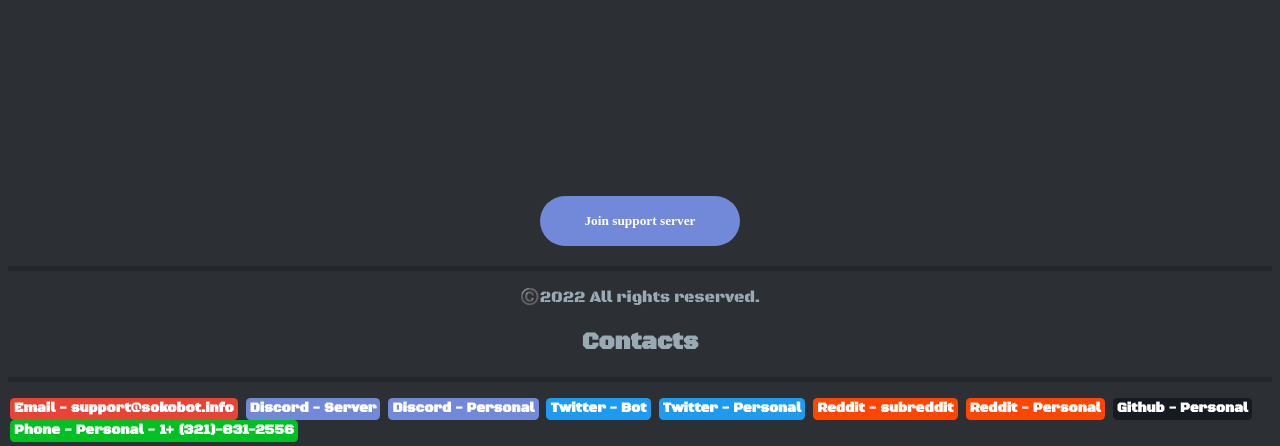
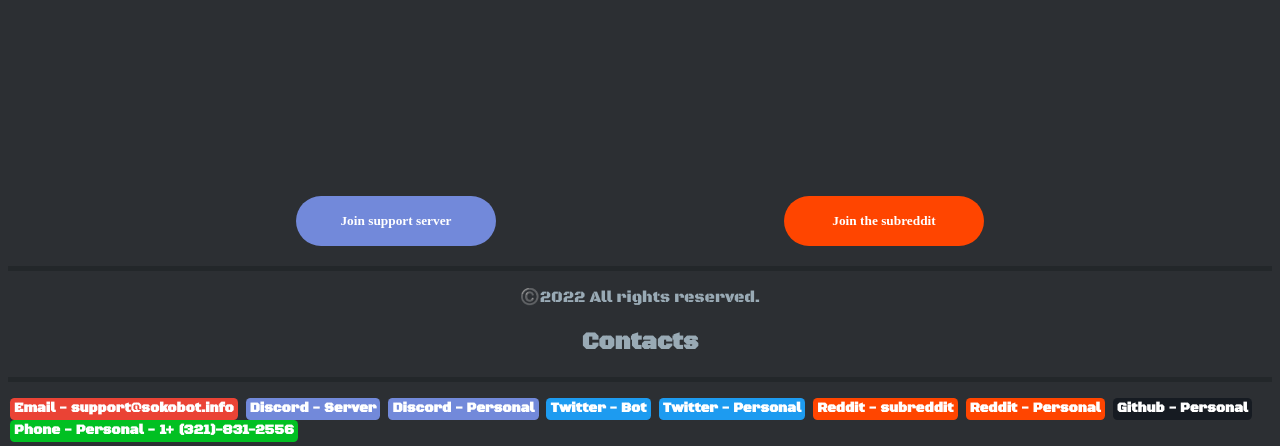
Before and after one commit to jman13378/Sokobot.info, a PHP site: page /custommaps.html in a window 1280 px wide. Shown: the part 1005-1451 px from the top of the page. Run offline with PHP 8.4, Linux system fonts and the light colour scheme; some web fonts are replaced.

Commit message:
fix the mobile view for the buttons in the footer and at the bottom of the page

```diff
--- /dev/null
+++ b/config.json
@@ -0,0 +1,4 @@
+{
+    "discordurl":"https://support.sokobot.info"
+
+}
--- a/css/style.css
+++ b/css/style.css
@@ -103,6 +103,11 @@ nav {
     justify-content: space-evenly;
 }
 
+#main-buttonss {
+    display: flex;
+    justify-content: space-evenly;
+}
+
 #main-buttons-2 {
     display: flex;
     justify-content: space-evenly;
@@ -155,6 +160,12 @@ nav {
     font-family: "Aldrich";
 }
 
+#main-button-2-1-discord:hover {
+    transition: 0.5s;
+    filter: drop-shadow(2px 4px 10px #181a1d);
+    outline: none;
+}
+
 #main-button-2-1-reddit {
     width: 200px;
     height: 50px;
@@ -169,11 +180,19 @@ nav {
     font-family: "Aldrich";
 }
 
+#main-button-2-1-reddit:hover {
+    transition: .5s;
+    filter: drop-shadow(2px 4px 10px #181a1d);
+    outline: none;
+}
+
 #main-button-2-1:hover {
     transition: 0.5s;
     filter: drop-shadow(2px 4px 10px #181a1d);
     outline: none;
 }
+
+
 
 #main-button-1 {
     width: 200px;
--- a/custommaps.html
+++ b/custommaps.html
@@ -277,11 +277,12 @@
       />
     </form>
   </div>
-  <div id="main-buttons" style="margin-top: 200px">
+  <div id="main-buttonss" style="margin-top: 200px">
     <a href="https://discord.gg/czEKF4Edcz"
-      ><button id="main-button-2-1" onclick="hehe()">
-        Join support server
-      </button></a
+      ><button id="main-button-2-1-discord">Join support server</button></a
+    >
+    <a href="https://reddit.com/r/Sokobot"
+      ><button id="main-button-2-1-reddit">Join the subreddit</button></a
     >
   </div>
 
--- a/index.html
+++ b/index.html
@@ -91,8 +91,8 @@
     </p>
     <br />
   </div>
-  <div id="main-buttons" style="margin-top: 200px">
-    <a href="https://discord.gg/czEKF4Edcz"
+  <div id="main-buttonss" style="margin-top: 200px">
+    <a href=""
       ><button id="main-button-2-1-discord">Join support server</button></a
     >
     <a href="https://reddit.com/r/Sokobot"
--- a/js/script.js
+++ b/js/script.js
@@ -14,12 +14,10 @@ function moveToMobile() {
     let nav = document.getElementById('nav');
     let navdiv = document.getElementById('navtext-div');
     let navtext = document.getElementById('navtext');
-    let closebutton = document.getElementById('closeButton');
-    let hamburguer = document.getElementById('hamburguer');
     let logomain = document.getElementById('logo-main-1');
-    let author = document.getElementById('creper92yt')
     let mainbuttons = document.getElementById('main-buttons');
     let mainbuttons2 = document.getElementById('main-buttons-2');
+    let mainbuttonss = document.getElementById('main-buttonss');
 
     let mainbutton2 = document.getElementById('main-button-2')
     let mainbutton3 = document.getElementById('main-button-4')
@@ -27,6 +25,7 @@ function moveToMobile() {
     let info2 = document.getElementById('main-info-2');
 
     let footersupport = document.getElementById('footer-support');
+    footersupport.style.display = "grid";
 
     nav.style.padding = "50px 0 50px";
     navdiv.style.justifyContent = "none";
@@ -41,8 +40,9 @@ function moveToMobile() {
 
     logomain.style.height = logomainheight + "px"
 
-    footersupport.style.display = "grid";
 
+
+    mainbuttonss.style.display = "grid";
     mainbuttons.style.display = "grid";
     mainbuttons2.style.display = "grid";
     mainbutton2.style.marginTop = "20px";
--- a/js/script2.js
+++ b/js/script2.js
@@ -18,6 +18,7 @@ function moveToMobile() {
     let author = document.getElementById('creper92yt')
     let mainbuttons = document.getElementById('main-buttons');
     let mainbutton2 = document.getElementById('main-button-2')
+    let mainbuttonss = document.getElementById('main-buttonss');
 
     let memberimg1 = document.getElementById('developers-img1');
     let memberimg2 = document.getElementById('developers-img2');
@@ -33,6 +34,9 @@ function moveToMobile() {
     let developersgrade3 = document.getElementById('developers-grade3')
 
 
+    let footersupport = document.getElementById('footer-support');
+    footersupport.style.display = "grid";
+
     nav.style.padding = "50px 0 50px";
     navdiv.style.justifyContent = "none";
     navdiv.style.display = "grid";
@@ -46,6 +50,7 @@ function moveToMobile() {
 
     logomain.style.height = logomainheight + "px"
 
+    mainbuttonss.style.display = "grid";
     mainbuttons.style.display = "grid";
     mainbutton2.style.marginTop = "20px";
 
```
Also changed, not shown: commands.html (+8 -1 lines), developers.html (+8 -1 lines), js/script3.js (+6 -1 lines), socials.html (+8 -0 lines).
